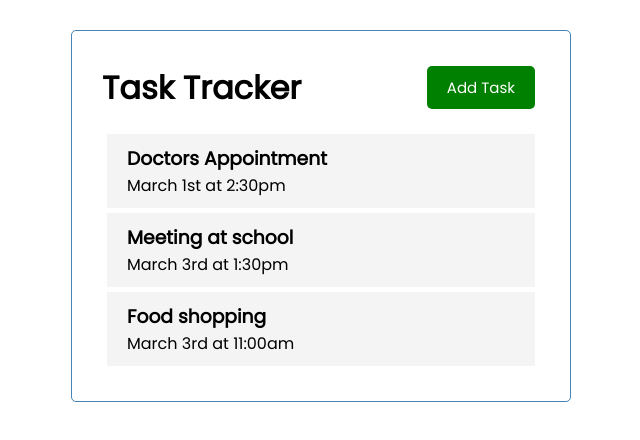
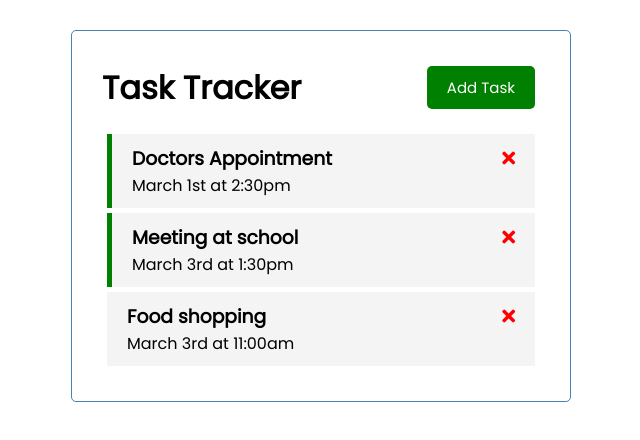
Before and after one commit to rookie-cookie/vue-crashcourse, a Vue app: page / in a window 1280 px wide. Shown: the top 440 px of the page, without its empty margins (319-959 px from the left). Built offline with nearby package versions, Linux system fonts and the light colour scheme.

Commit message:
added toggle and delete functionality

```diff
--- a/public/index.html
+++ b/public/index.html
@@ -5,6 +5,7 @@
     <meta http-equiv="X-UA-Compatible" content="IE=edge">
     <meta name="viewport" content="width=device-width,initial-scale=1.0">
     <link rel="icon" href="<%= BASE_URL %>favicon.ico">
+    <link rel="stylesheet" href="https://cdnjs.cloudflare.com/ajax/libs/font-awesome/5.15.2/css/all.min.css" integrity="sha512-HK5fgLBL+xu6dm/Ii3z4xhlSUyZgTT9tuc/hSrtw6uzJOvgRr2a9jyxxT1ely+B+xFAmJKVSTbpM/CuL7qxO8w==" crossorigin="anonymous" />
     <title><%= htmlWebpackPlugin.options.title %></title>
   </head>
   <body>
--- a/src/App.vue
+++ b/src/App.vue
@@ -2,7 +2,7 @@
 
   <div class="container">
     <Header title="Task Tracker"/>
-    <Tasks :tasks="tasks" />
+    <Tasks @toggle-reminder="toggleReminder" @delete-task="deleteTask" :tasks="tasks" />
   </div>
 
 </template>
@@ -21,6 +21,16 @@
   data(){
     return {
       tasks: []
+    }
+  },
+  methods: {
+    deleteTask(id){
+      if(confirm('Are you sure?')){
+        this.tasks = this.tasks.filter((task) => task.id !== id)
+      }
+    },
+    toggleReminder(id){
+      this.tasks = this.tasks.map((task) => task.id === id ? {...task, reminder: !task.reminder } : task)
     }
   },
   created(){
--- a/src/components/Task.vue
+++ b/src/components/Task.vue
@@ -1,6 +1,9 @@
 <template lang="html">
-  <div class="task">
-    <h3>{{task.text}}</h3>
+  <!-- if reminder is true, add class reminder -->
+  <div @dblclick="$emit('toggle-reminder', task.id)" :class="[task.reminder ? 'reminder' : '', 'task']">
+    <h3>{{task.text}}
+      <i @click="onDelete(task.id)" class="fas fa-times"></i>
+    </h3>
     <p>{{task.day}}</p>
 
   </div>
@@ -11,11 +14,21 @@
   name: 'Task',
   props: {
     task: Object
+  },
+  methods: {
+    onDelete(id){
+      this.$emit('delete-task', id)
+    }
   }
 }
 </script>
 
 <style scope>
+
+.fas {
+  color: red;
+}
+
 .task{
   background: #f4f4f4;
   margin: 5px;
--- a/src/components/Tasks.vue
+++ b/src/components/Tasks.vue
@@ -1,7 +1,7 @@
 <template>
 
   <div :key="task.id" v-for="task in tasks">
-    <Task :task="task"/>
+    <Task @toggle-reminder="$emit('toggle-reminder', task.id)" @delete-task="$emit('delete-task', task.id)" :task="task"/>
   </div>
 
 </template>
@@ -15,8 +15,9 @@
     tasks: Array,
   },
   components: {
-    Task
-  }
+    Task,
+  },
+  emits: ['delete-task', 'toggle-reminder']
 }
 </script>
 
```
Lines whose indentation alone changed are shown as unchanged.
